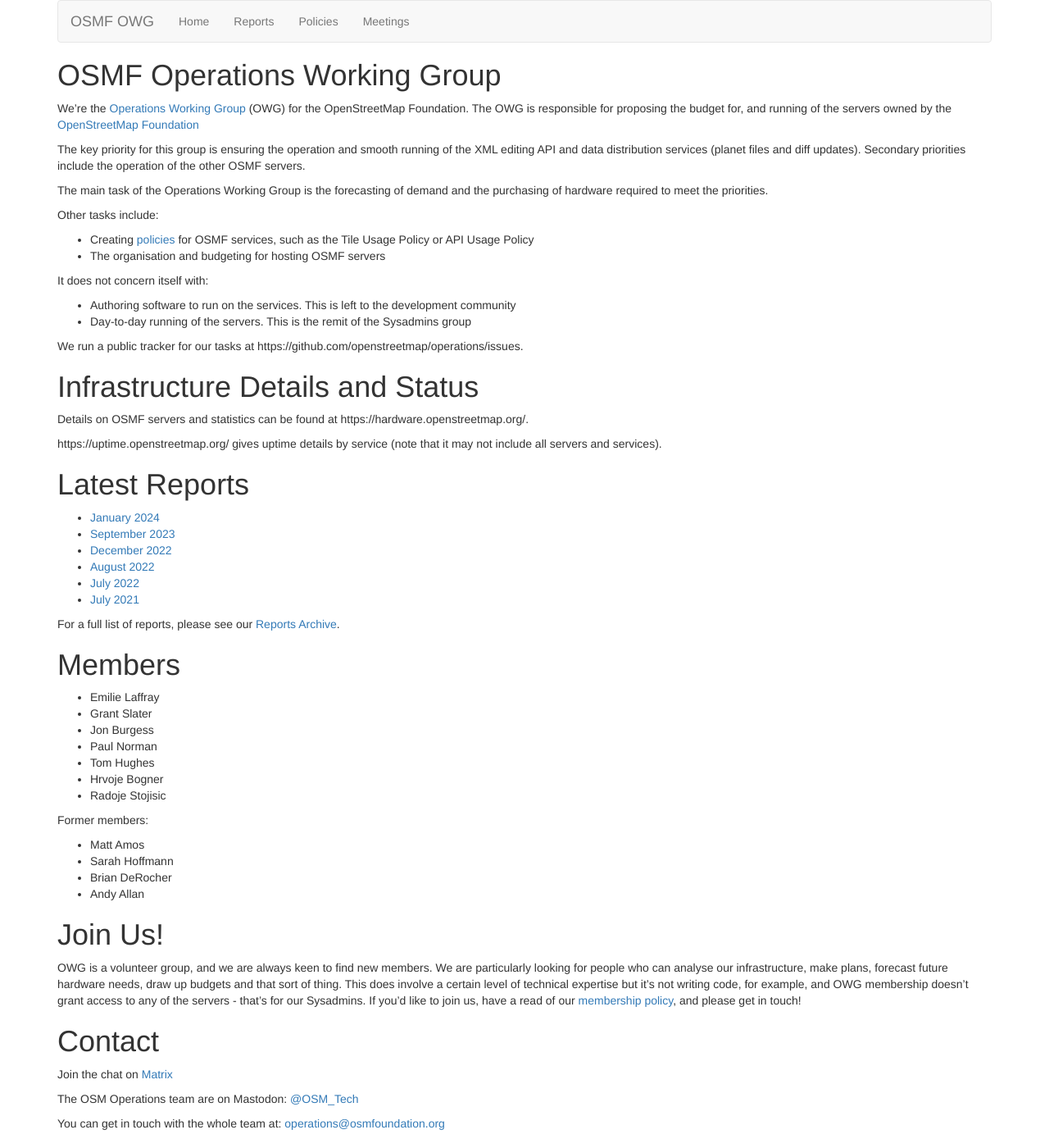
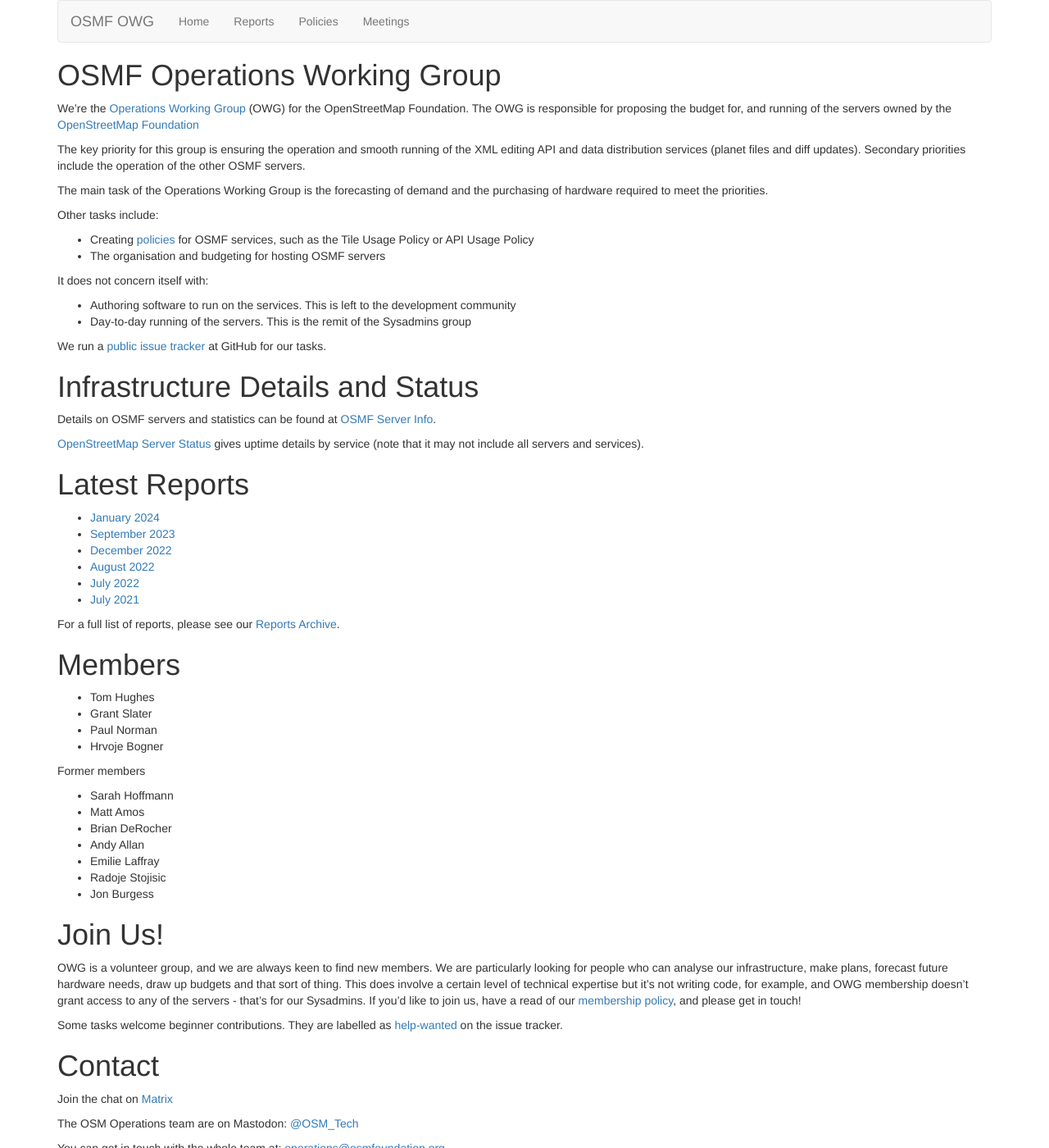
Before and after one commit to openstreetmap/owg-website, a Jekyll site: the page built from index.md, in a window 1280 px wide and 1400 px high. Shown: the whole window at 82% size. Built offline with Jekyll 4.4.1, drawn with Linux system fonts in a browser that asks for light colours.

Commit message:
Update index.md - Update contact links attempt 2
Use updated branch, update members list, add link to help-wanted issues.

```diff
--- a/index.md
+++ b/index.md
@@ -20,13 +20,13 @@
 * Authoring software to run on the services. This is left to the development community
 * Day-to-day running of the servers. This is the remit of the Sysadmins group
 
-We run a public tracker for our tasks at https://github.com/openstreetmap/operations/issues.
+We run a [public issue tracker](https://github.com/openstreetmap/operations/issues) at GitHub for our tasks.
 
 # Infrastructure Details and Status
 
-Details on OSMF servers and statistics can be found at https://hardware.openstreetmap.org/.
+Details on OSMF servers and statistics can be found at [OSMF Server Info](https://hardware.openstreetmap.org/).
 
-https://uptime.openstreetmap.org/ gives uptime details by service (note that it may not include all servers and services).
+[OpenStreetMap Server Status](https://uptime.openstreetmap.org/) gives uptime details by service (note that it may not include all servers and services).
 
 # Latest Reports
 
@@ -40,29 +40,31 @@
 
 # Members
 
-* Emilie Laffray
+* Tom Hughes
 * Grant Slater
-* Jon Burgess
 * Paul Norman
-* Tom Hughes
 * Hrvoje Bogner
-* Radoje Stojisic
 
-Former members:
+Former members
 
+* Sarah Hoffmann
 * Matt Amos
-* Sarah Hoffmann
 * Brian DeRocher
 * Andy Allan
+* Emilie Laffray
+* Radoje Stojisic
+* Jon Burgess
 
 # Join Us!
 
 OWG is a volunteer group, and we are always keen to find new members. We are particularly looking for people who can analyse our infrastructure, make plans, forecast future hardware needs, draw up budgets and that sort of thing. This does involve a certain level of technical expertise but it's not writing code, for example, and OWG membership doesn't grant access to any of the servers - that's for our Sysadmins. If you'd like to join us, have a read of our [membership policy]({{ site.baseurl }}/policies/owg-membership/), and please get in touch!
 
+Some tasks welcome beginner contributions. They are labelled as [help-wanted](https://github.com/openstreetmap/operations/issues?q=is%3Aissue%20state%3Aopen%20label%3Ahelp-wanted) on the issue tracker.
+
 # Contact
 
 Join the chat on [Matrix](https://matrix.to/#/#_oftc_#osmf-operations:matrix.org)
 
-The OSM Operations team are on Mastodon: [@OSM_Tech](https://en.osm.town/@OSM_Tech)
+The OSM Operations team are on Mastodon: <a href="https://en.osm.town/@osm_tech" rel="me">@OSM_Tech</a>
 
 You can get in touch with the whole team at: [operations@osmfoundation.org](mailto:operations@osmfoundation.org)
```
